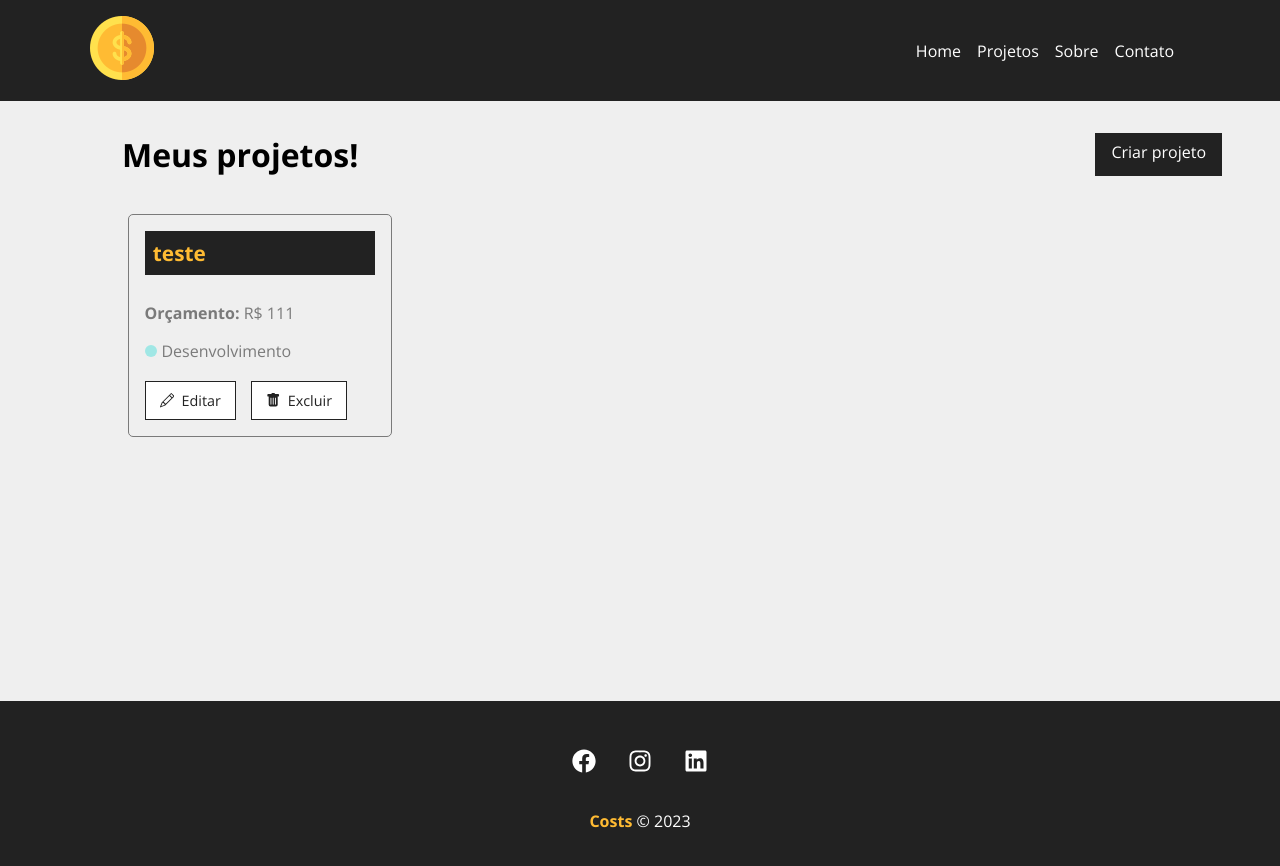
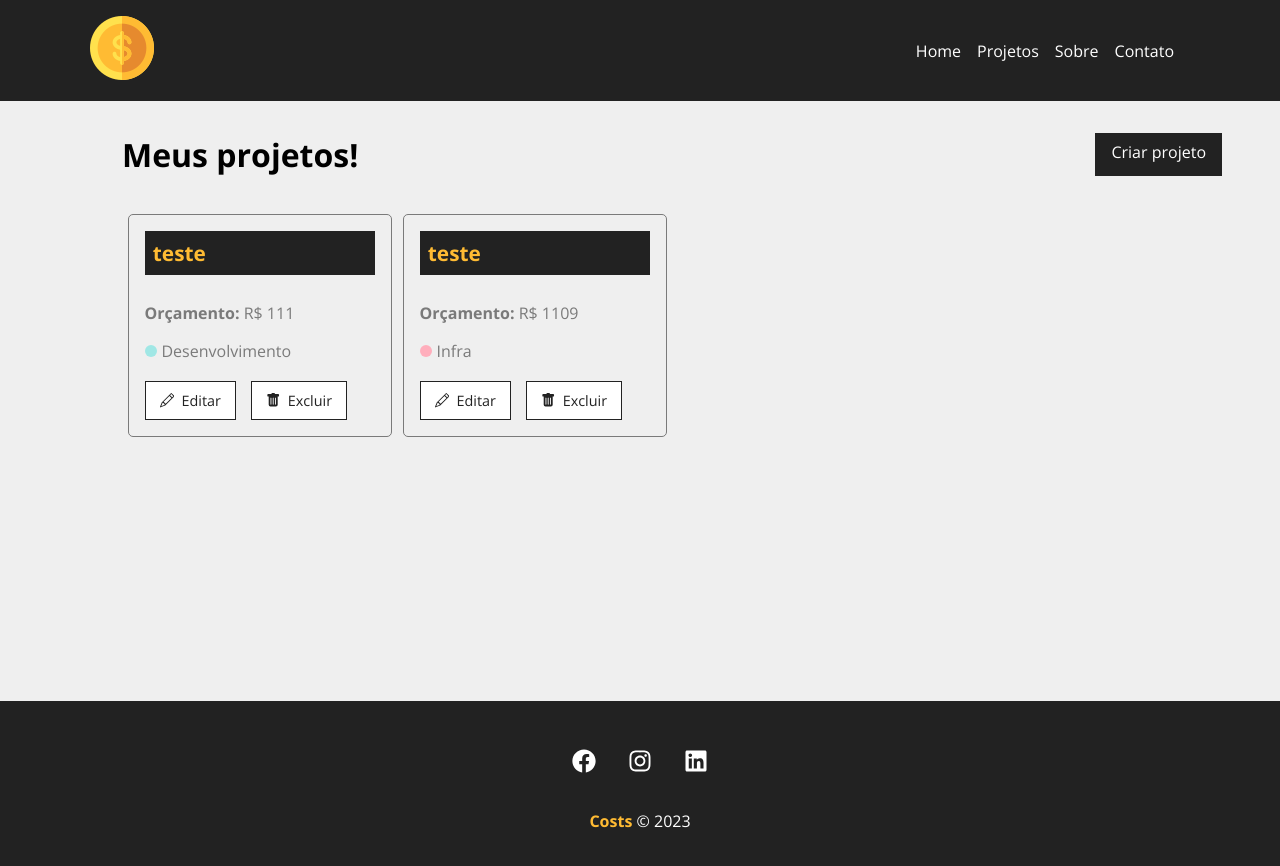
Before and after one commit to giovanep4mg/Projeto_Costs, a React (Create React App) app: page /projects in a window 1280 px wide. Shown: the top 866 px of the page. Built offline with nearby package versions, Linux system fonts and the light colour scheme; data requests are answered from the project's data file.

Commit message:
aula30 pag de edicao de dados

```diff
--- a/db.json
+++ b/db.json
@@ -10,6 +10,17 @@
       "post": 0,
       "services": [],
       "id": 20
+    },
+    {
+      "name": "teste",
+      "budget": "1109",
+      "category": {
+        "id": "1",
+        "name": "Infra"
+      },
+      "post": 0,
+      "services": [],
+      "id": 21
     }
   ],
   "categories": [
--- a/src/Components/Project/ProjectCard/ProjectCar.js
+++ b/src/Components/Project/ProjectCard/ProjectCar.js
@@ -21,7 +21,7 @@
                 <span className={`${styles[category.toLowerCase()]}`}></span> {category}
             </p>
             <div className={styles.project_card_actions }>
-                <Link to="/">
+                <Link to={`/project/${id}`}>
                     <BsPencil/>Editar
                 </Link>
                 <button onClick={remove}>
--- a/src/Components/pages/Project/Project.js
+++ b/src/Components/pages/Project/Project.js
@@ -1,7 +1,34 @@
+import styles from './Project.module.css';
+
+import { useParams } from 'react-router-dom';
+
+import { useState, useEffect } from 'react';
+
 function Project(){
+
+    const {id} = useParams()
+
+    const [project, setProject] = useState([])
+
+    useEffect(() => {
+
+        fetch(`http://localhost:5000/projects/${id}`, {
+            method: "GET",
+            headers: {
+                'Content-Type':'application/json'
+            },
+        })
+        .then(resp => resp.json())
+        .then((data) => {
+            setProject(data)
+        })
+        .catch(err => console.log(err))
+
+    }, [id])
+
     return(
         <>
-            <h1>Project</h1>
+            <h1>{project.name}</h1>
         </>
     )
 }
```
Also changed, not shown: src/Components/pages/Project/Project.module.css (added).
